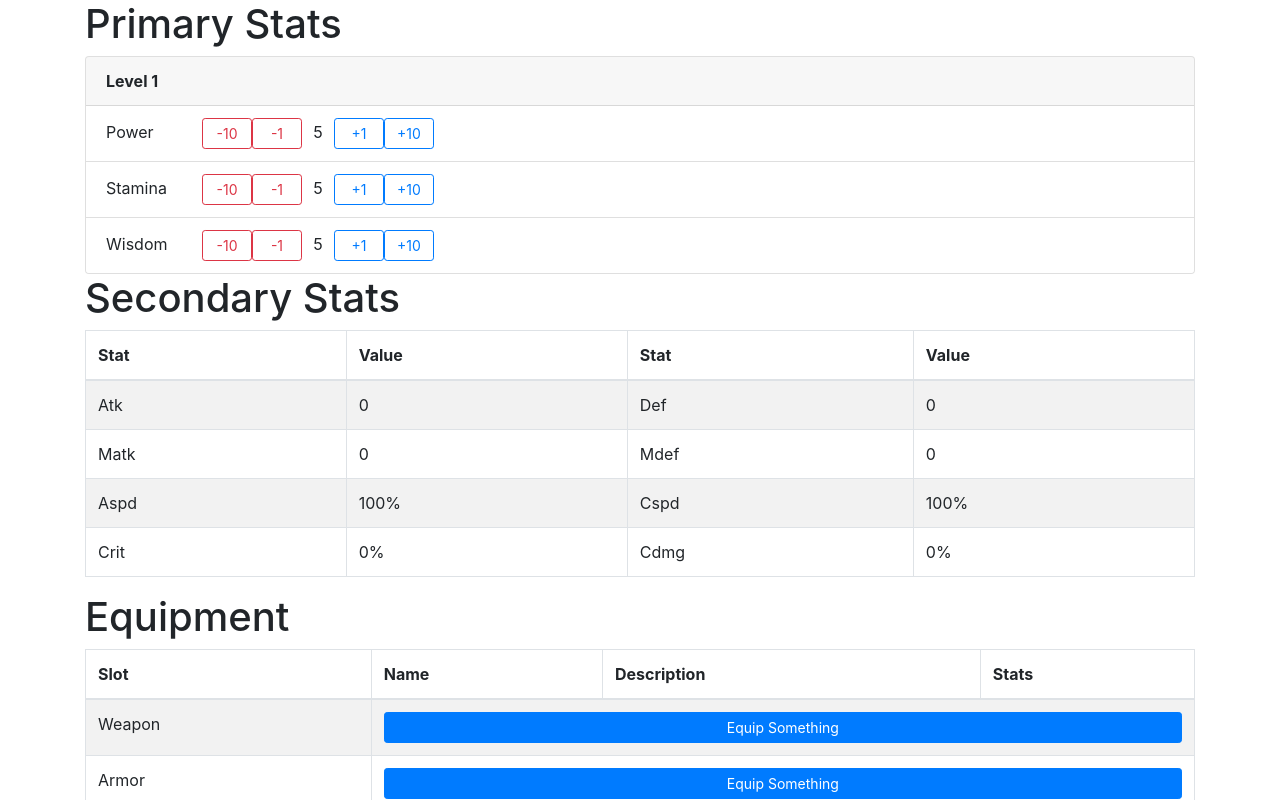
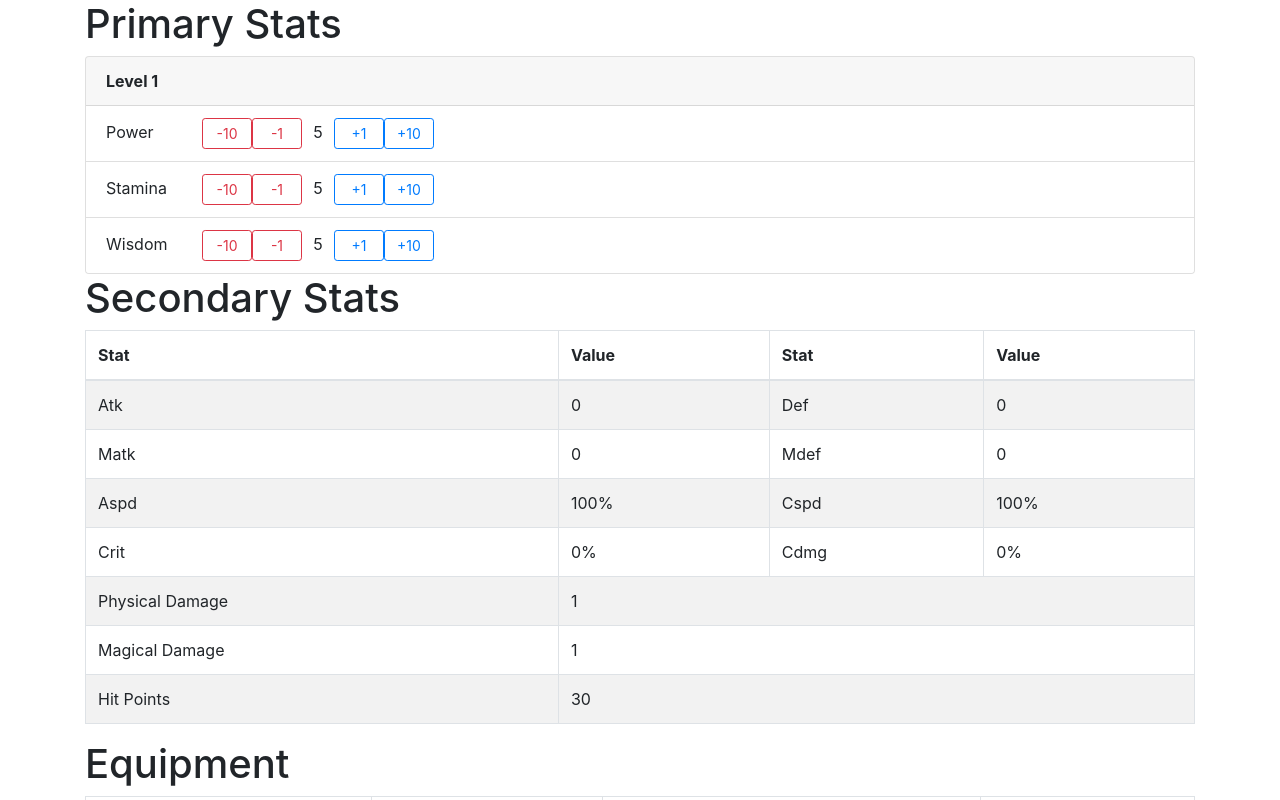
Before and after one commit to adketuri/hou-builder, a React (Create React App) app: page / in a window 1280 px wide. Shown: the top 800 px of the page. Built offline with nearby package versions, Linux system fonts and the light colour scheme; no server answers.

Commit message:
Show calculated stats.

```diff
--- a/src/components/SecondaryStats/SecondaryStats.js
+++ b/src/components/SecondaryStats/SecondaryStats.js
@@ -34,10 +34,33 @@ class SecondaryStats extends React.Component {
                     {this.getRow("matk", "mdef")}
                     {this.getRow("aspd", "cspd")}
                     {this.getRow("crit", "cdmg")}
+
+                    {this.getDamageRow("Physical Damage", "Power", "atk")}
+                    {this.getDamageRow("Magical Damage", "Wisdom", "matk")}
+                    {this.getHealthRow()}
+
                     </tbody>
                 </Table>
             </div>
         );
+    }
+
+    getHealthRow() {
+        const lvl = this.props.stats.level;
+        const stam = this.props.stats.stats['Stamina'];
+        const result = Math.floor(8 + 2 * lvl + (lvl * stam * stam) / 300 + stam * 4);
+        return <tr>
+            <td>Hit Points</td>
+            <td colSpan="3">{result}</td>
+        </tr>;
+    }
+
+    getDamageRow(name, primary, secondary) {
+        const result = Math.max(1, Math.floor(this.sum(secondary) / 25 * this.props.stats.stats[primary] * 2));
+        return <tr>
+            <td>{name}</td>
+            <td colSpan="3">{result}</td>
+        </tr>;
     }
 
     getRow(stat1, stat2) {
@@ -64,7 +87,7 @@ class SecondaryStats extends React.Component {
 
 function mapStateToProps(state) {
     return {
-        stats: state.stats,
+        stats: state.primaryStats,
         equipment: state.equipment,
     };
 }
```
